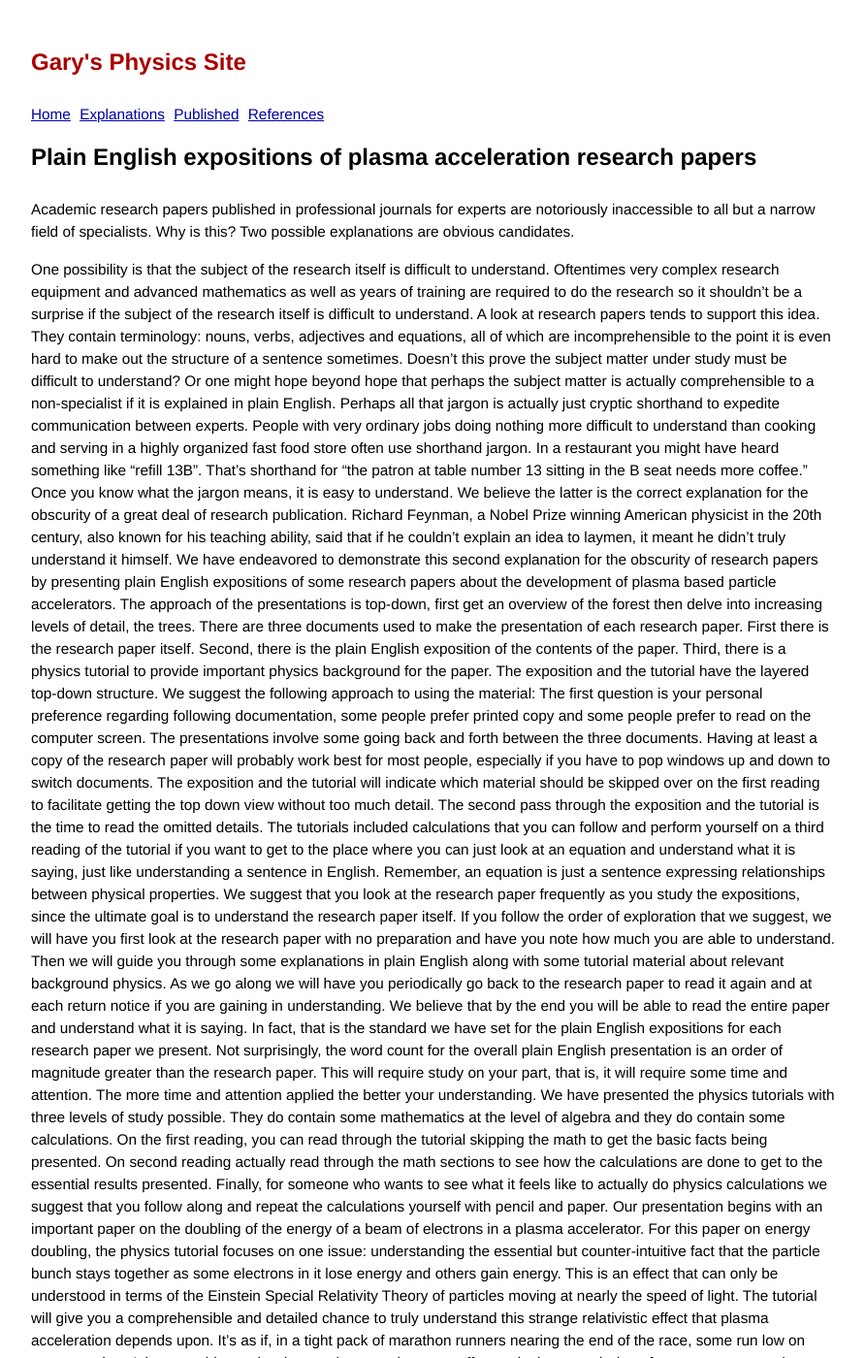
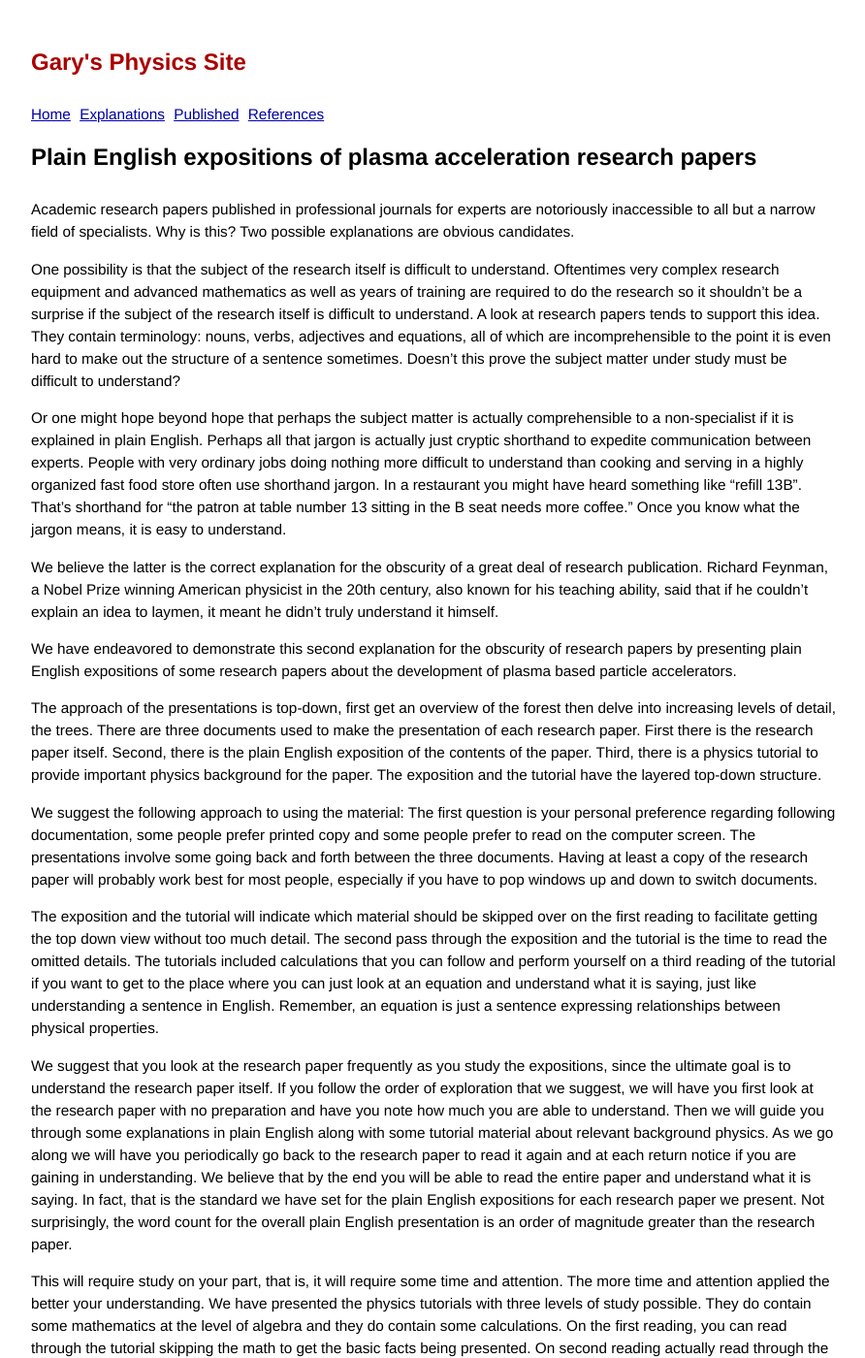
Before and after one commit to grbfacet/facet, a Jekyll site: the page built from index.html, in a window 1280 px wide and 1400 px high. Shown: the whole window at 97% size, without its empty margins (193-1085 px from the left). Built offline with Jekyll 4.4.1, drawn with Linux system fonts in a browser that asks for light colours; Markdown is read by kramdown in place of the engine named in the settings; some of the changed text lies outside the part shown.

Commit message:
Update index.html

```diff
--- a/index.html
+++ b/index.html
@@ -5,30 +5,31 @@ title: Plain English expositions of plasma acceleration research papers
 
 <p>Academic research papers published in professional journals for experts are notoriously inaccessible to all but a narrow field of specialists. Why is this? Two possible explanations are obvious candidates.</p>
 
-One possibility is that the subject of the research itself is difficult to understand. Oftentimes very complex research equipment and advanced mathematics as well as years of training are required to do the research so it shouldn’t be a surprise if the subject of the research itself is difficult to understand. A look at research papers tends to support this idea. They contain terminology: nouns, verbs, adjectives and equations, all of which are incomprehensible to the point it is even hard to make out the structure of a sentence sometimes. Doesn’t this prove the subject matter under study must be difficult to understand?
+<p>One possibility is that the subject of the research itself is difficult to understand. Oftentimes very complex research equipment and advanced mathematics as well as years of training are required to do the research so it shouldn’t be a surprise if the subject of the research itself is difficult to understand. A look at research papers tends to support this idea. They contain terminology: nouns, verbs, adjectives and equations, all of which are incomprehensible to the point it is even hard to make out the structure of a sentence sometimes. Doesn’t this prove the subject matter under study must be difficult to understand?</p>
 
-Or one might hope beyond hope that perhaps the subject matter is actually comprehensible to a non-specialist if it is explained in plain English. Perhaps all that jargon is actually just cryptic shorthand to expedite communication between experts. People with very ordinary jobs doing nothing more difficult to understand than cooking and serving in a highly organized fast food store often use shorthand jargon. In a restaurant you might have heard something like “refill 13B”. That’s shorthand for “the patron at table number 13 sitting in the B seat needs more coffee.” Once you know what the jargon means, it is easy to understand.
-We believe the latter is the correct explanation for the obscurity of a great deal of research publication. Richard Feynman, a Nobel Prize winning American physicist in the 20th century, also known for his teaching ability, said that if he couldn’t explain an idea to laymen, it meant he didn’t truly understand it himself.
+<p>Or one might hope beyond hope that perhaps the subject matter is actually comprehensible to a non-specialist if it is explained in plain English. Perhaps all that jargon is actually just cryptic shorthand to expedite communication between experts. People with very ordinary jobs doing nothing more difficult to understand than cooking and serving in a highly organized fast food store often use shorthand jargon. In a restaurant you might have heard something like “refill 13B”. That’s shorthand for “the patron at table number 13 sitting in the B seat needs more coffee.” Once you know what the jargon means, it is easy to understand.</p>
 
-We have endeavored to demonstrate this second explanation for the obscurity of research papers by presenting plain English expositions of some research papers about the development of plasma based particle accelerators.
+<p>We believe the latter is the correct explanation for the obscurity of a great deal of research publication. Richard Feynman, a Nobel Prize winning American physicist in the 20th century, also known for his teaching ability, said that if he couldn’t explain an idea to laymen, it meant he didn’t truly understand it himself.</p>
 
-The approach of the presentations is top-down, first get an overview of the forest then delve into increasing levels of detail, the trees. There are three documents used to make the presentation of each research paper. First there is the research paper itself. Second, there is the plain English exposition of the contents of the paper. Third, there is a physics tutorial to provide important physics background for the paper. The exposition and the tutorial have the layered top-down structure.
+<p>We have endeavored to demonstrate this second explanation for the obscurity of research papers by presenting plain English expositions of some research papers about the development of plasma based particle accelerators.</p>
 
-We suggest the following approach to using the material: The first question is your personal preference regarding following documentation, some people prefer printed copy and some people prefer to read on the computer screen. The presentations involve some going back and forth between the three documents. Having at least a copy of the research paper will probably work best for most people, especially if you have to pop windows up and down to switch documents.
+<p>The approach of the presentations is top-down, first get an overview of the forest then delve into increasing levels of detail, the trees. There are three documents used to make the presentation of each research paper. First there is the research paper itself. Second, there is the plain English exposition of the contents of the paper. Third, there is a physics tutorial to provide important physics background for the paper. The exposition and the tutorial have the layered top-down structure.</p>
 
-The exposition and the tutorial will indicate which material should be skipped over on the first reading to facilitate getting the top down view without too much detail. The second pass through the exposition and the tutorial is the time to read the omitted details. The tutorials included calculations that you can follow and perform yourself on a third reading of the tutorial if you want to get to the place where you can just look at an equation and understand what it is saying, just like understanding a sentence in English. Remember, an equation is just a sentence expressing relationships between physical properties.
+<p>We suggest the following approach to using the material: The first question is your personal preference regarding following documentation, some people prefer printed copy and some people prefer to read on the computer screen. The presentations involve some going back and forth between the three documents. Having at least a copy of the research paper will probably work best for most people, especially if you have to pop windows up and down to switch documents.</p>
 
-We suggest that you look at the research paper frequently as you study the expositions, since the ultimate goal is to understand the research paper itself. If you follow the order of exploration that we suggest, we will have you first look at the research paper with no preparation and have you note how much you are able to understand. Then we will guide you through some explanations in plain English along with some tutorial material about relevant background physics. As we go along we will have you periodically go back to the research paper to read it again and at each return notice if you are gaining in understanding. We believe that by the end you will be able to read the entire paper and understand what it is saying. In fact, that is the standard we have set for the plain English expositions for each research paper we present. Not surprisingly, the word count for the overall plain English presentation is an order of magnitude greater than the research paper.
+<p></p>The exposition and the tutorial will indicate which material should be skipped over on the first reading to facilitate getting the top down view without too much detail. The second pass through the exposition and the tutorial is the time to read the omitted details. The tutorials included calculations that you can follow and perform yourself on a third reading of the tutorial if you want to get to the place where you can just look at an equation and understand what it is saying, just like understanding a sentence in English. Remember, an equation is just a sentence expressing relationships between physical properties.
 
-This will require study on your part, that is, it will require some time and attention. The more time and attention applied the better your understanding. We have presented the physics tutorials with three levels of study possible. They do contain some mathematics at the level of algebra and they do contain some calculations. On the first reading, you can read through the tutorial skipping the math to get the basic facts being presented. On second reading actually read through the math sections to see how the calculations are done to get to the essential results presented. Finally, for someone who wants to see what it feels like to actually do physics calculations we suggest that you follow along and repeat the calculations yourself with pencil and paper.
+<p>We suggest that you look at the research paper frequently as you study the expositions, since the ultimate goal is to understand the research paper itself. If you follow the order of exploration that we suggest, we will have you first look at the research paper with no preparation and have you note how much you are able to understand. Then we will guide you through some explanations in plain English along with some tutorial material about relevant background physics. As we go along we will have you periodically go back to the research paper to read it again and at each return notice if you are gaining in understanding. We believe that by the end you will be able to read the entire paper and understand what it is saying. In fact, that is the standard we have set for the plain English expositions for each research paper we present. Not surprisingly, the word count for the overall plain English presentation is an order of magnitude greater than the research paper.</p>
 
-Our presentation begins with an important paper on the doubling of the energy of a beam of electrons in a plasma accelerator. For this paper on energy doubling, the physics tutorial focuses on one issue: understanding the essential but counter-intuitive fact that the particle bunch stays together as some electrons in it lose energy and others gain energy. This is an effect that can only be understood in terms of the Einstein Special Relativity Theory of particles moving at nearly the speed of light. The tutorial will give you a comprehensible and detailed chance to truly understand this strange relativistic effect that plasma acceleration depends upon. It’s as if, in a tight pack of marathon runners nearing the end of the race, some run low on energy and can’t keep pushing as hard, some keep up the same effort and others reach deep for some energy and put on a strong finishing push -- and yet the runners’ stay in the same positions and the pack remains intact as it moves towards the finish line. But how could this happen? The answer is in the tutorial.
+<p>This will require study on your part, that is, it will require some time and attention. The more time and attention applied the better your understanding. We have presented the physics tutorials with three levels of study possible. They do contain some mathematics at the level of algebra and they do contain some calculations. On the first reading, you can read through the tutorial skipping the math to get the basic facts being presented. On second reading actually read through the math sections to see how the calculations are done to get to the essential results presented. Finally, for someone who wants to see what it feels like to actually do physics calculations we suggest that you follow along and repeat the calculations yourself with pencil and paper.</p>
 
-After we have presented the material to help you understand the energy doubling paper you can go in one of two directions to learn more about plasma acceleration. One path loops back to the earlier plasma acceleration research at the FFTB and explains a series of papers that were written over the years describing research to learn how to master plasma acceleration that lead up to the beam energy doubling experiment. You will see a very typical history of the development of understanding of a phenomenon through scientific experimental research. The other path available to you is to jump to the present state of plasma acceleration research at FACET and understand the questions that are under active research now and get a glimpse of possible future developments.
+<p>Our presentation begins with an important paper on the doubling of the energy of a beam of electrons in a plasma accelerator. For this paper on energy doubling, the physics tutorial focuses on one issue: understanding the essential but counter-intuitive fact that the particle bunch stays together as some electrons in it lose energy and others gain energy. This is an effect that can only be understood in terms of the Einstein Special Relativity Theory of particles moving at nearly the speed of light. The tutorial will give you a comprehensible and detailed chance to truly understand this strange relativistic effect that plasma acceleration depends upon. It’s as if, in a tight pack of marathon runners nearing the end of the race, some run low on energy and can’t keep pushing as hard, some keep up the same effort and others reach deep for some energy and put on a strong finishing push -- and yet the runners’ stay in the same positions and the pack remains intact as it moves towards the finish line. But how could this happen? The answer is in the tutorial.</p>
 
-For more on the history and philosophy of our plain English expositions see The Plain English Exposition [link]
+<p>After we have presented the material to help you understand the energy doubling paper you can go in one of two directions to learn more about plasma acceleration. One path loops back to the earlier plasma acceleration research at the FFTB and explains a series of papers that were written over the years describing research to learn how to master plasma acceleration that lead up to the beam energy doubling experiment. You will see a very typical history of the development of understanding of a phenomenon through scientific experimental research. The other path available to you is to jump to the present state of plasma acceleration research at FACET and understand the questions that are under active research now and get a glimpse of possible future developments.</p>
 
-To get started go to the energy doubling paper exposition [link] and we will guide you from there.
+<p>For more on the history and philosophy of our plain English expositions see The Plain English Exposition [link]</p>
+
+<p>To get started go to the energy doubling paper exposition [link] and we will guide you from there.</p>
 
 LINKS:
 
```
